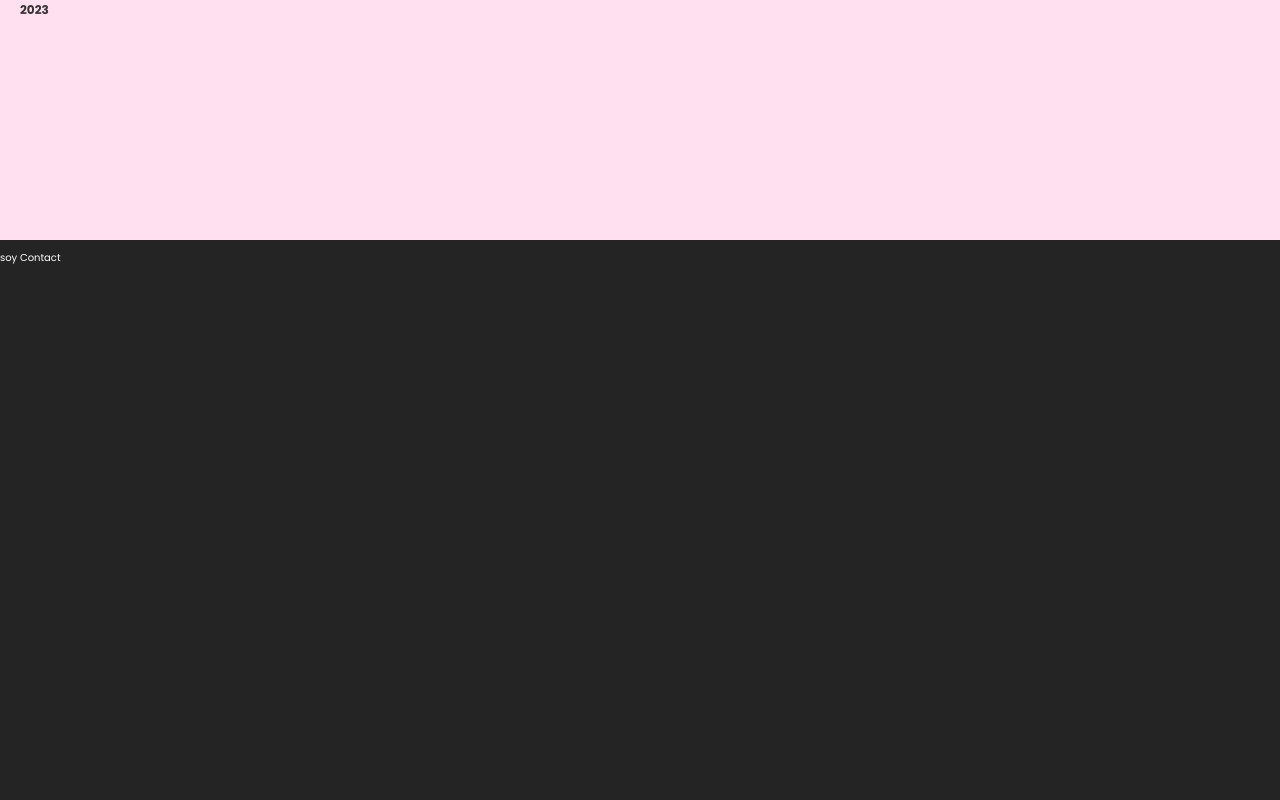
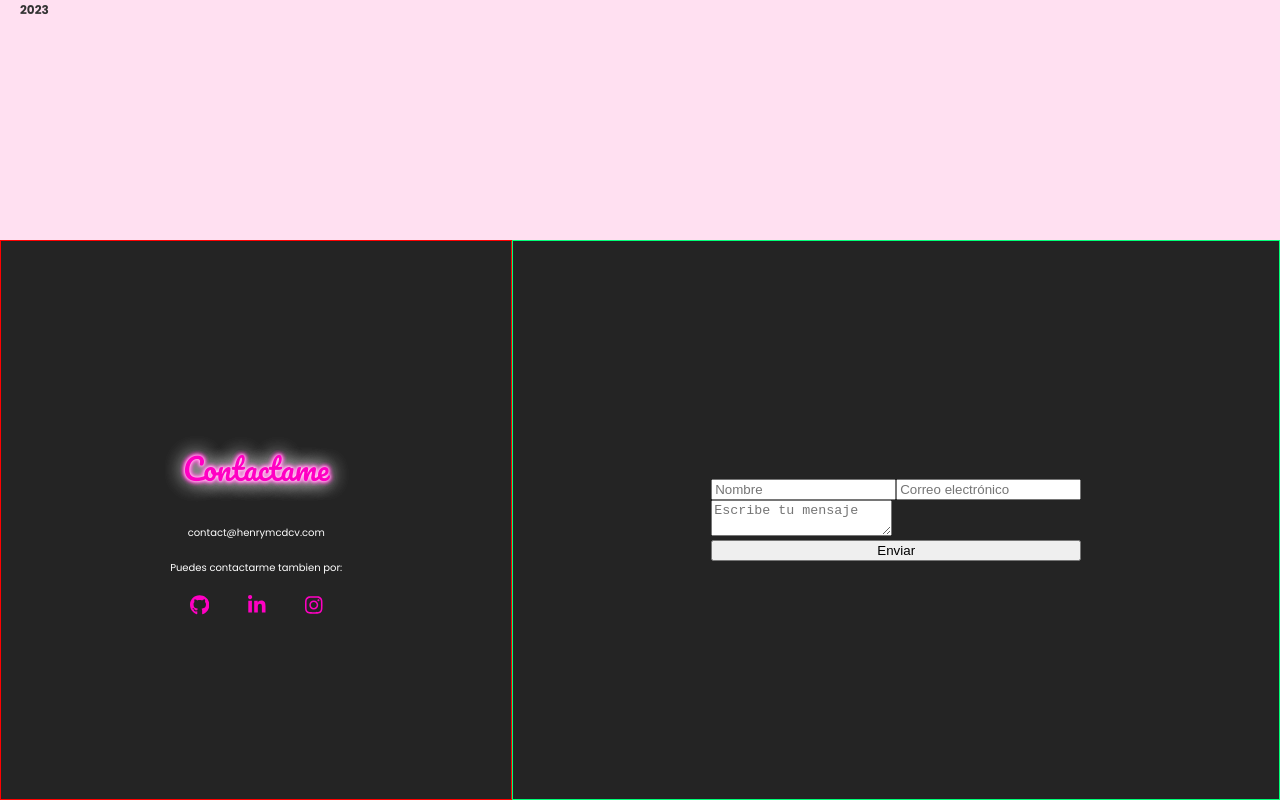
Before and after one commit to sarasegura/sara-segura-personal-portfolio, a React (Vite) app: page /#/ in a window 1280 px wide. Shown: the part 3200-4000 px from the top of the page. Before the commit the page ends 3475 px from the top, so only its background shows below. Built offline with nearby package versions, Linux system fonts and the light colour scheme.

Commit message:
se agreron estilos al componente contact.

```diff
--- a/src/components/Contact/Contact.css
+++ b/src/components/Contact/Contact.css
@@ -0,0 +1,80 @@
+.container-contact {
+  height: 70vh;
+  display: flex;
+}
+
+.wrapper-intro-contact {
+  border: 1px solid rgb(255, 0, 0);
+  display: flex;
+  flex-direction: column;
+  justify-content: center;
+  align-items: center;
+}
+
+.wrapper-form-contact {
+  border: 1px solid rgb(0, 255, 119);
+  display: flex;
+  flex-direction: column;
+  justify-content: center;
+  align-items: center;
+}
+
+.social-media-container-contactame {
+  display: flex;
+  justify-content: space-around;
+  margin-top: 20px;
+}
+
+.title-intro-contact {
+  color: rgb(255, 0, 195);
+  font-family: "Pacifico", cursive;
+  text-shadow: 0 0 3px #fff, 0 0 20px #fff, 0 0 20px #fff,
+    0 0 5px rgb(255, 0, 195), 0 0 5px rgb(255, 0, 195), 0 0 5px rgb(255, 0, 195),
+    0 0 5px rgb(255, 0, 195);
+  font-size: 3rem;
+}
+
+.social-icons-contactame {
+  fill: rgb(255, 0, 195);
+}
+
+.form-contact {
+  display: flex;
+  flex-direction: column;
+}
+@media (max-width: 767px) {
+  .container-contact {
+    flex-direction: column;
+    height: 120vh;
+  }
+  .wrapper-intro-contact {
+    width: 100%;
+    height: 50%;
+  }
+
+  .wrapper-form-contact {
+    width: 100%;
+    height: 50%;
+  }
+}
+
+@media (min-width: 768px) and (max-width: 1023px) {
+  .wrapper-intro-contact {
+    width: 40%;
+    margin-bottom: 40px;
+  }
+
+  .wrapper-form-contact {
+    width: 60%;
+  }
+}
+
+@media (min-width: 1024px) {
+  .wrapper-intro-contact {
+    width: 40%;
+  }
+
+  .wrapper-form-contact {
+    width: 60%;
+  }
+}
--- a/src/components/Contact/index.jsx
+++ b/src/components/Contact/index.jsx
@@ -2,7 +2,89 @@
 import "./Contact.css";
 
 function Contact({ id }) {
-  return <p id={id}>soy Contact</p>;
+  return (
+    <>
+      <div className="container-contact" id={id}>
+        <div className="wrapper-intro-contact">
+          <h2 className="title-intro-contact">Contactame</h2>
+          <p>contact@henrymcdcv.com</p>
+          <span>
+            <p>Puedes contactarme tambien por:</p>
+            <div className="social-media-container-contactame">
+              <a href="">
+                <svg
+                  xmlns="http://www.w3.org/2000/svg"
+                  className="social-icons-contactame"
+                  height="20px"
+                  viewBox="0 0 496 512"
+                >
+                  <path d="M165.9 397.4c0 2-2.3 3.6-5.2 3.6-3.3.3-5.6-1.3-5.6-3.6 0-2 2.3-3.6 5.2-3.6 3-.3 5.6 1.3 5.6 3.6zm-31.1-4.5c-.7 2 1.3 4.3 4.3 4.9 2.6 1 5.6 0 6.2-2s-1.3-4.3-4.3-5.2c-2.6-.7-5.5.3-6.2 2.3zm44.2-1.7c-2.9.7-4.9 2.6-4.6 4.9.3 2 2.9 3.3 5.9 2.6 2.9-.7 4.9-2.6 4.6-4.6-.3-1.9-3-3.2-5.9-2.9zM244.8 8C106.1 8 0 113.3 0 252c0 110.9 69.8 205.8 169.5 239.2 12.8 2.3 17.3-5.6 17.3-12.1 0-6.2-.3-40.4-.3-61.4 0 0-70 15-84.7-29.8 0 0-11.4-29.1-27.8-36.6 0 0-22.9-15.7 1.6-15.4 0 0 24.9 2 38.6 25.8 21.9 38.6 58.6 27.5 72.9 20.9 2.3-16 8.8-27.1 16-33.7-55.9-6.2-112.3-14.3-112.3-110.5 0-27.5 7.6-41.3 23.6-58.9-2.6-6.5-11.1-33.3 2.6-67.9 20.9-6.5 69 27 69 27 20-5.6 41.5-8.5 62.8-8.5s42.8 2.9 62.8 8.5c0 0 48.1-33.6 69-27 13.7 34.7 5.2 61.4 2.6 67.9 16 17.7 25.8 31.5 25.8 58.9 0 96.5-58.9 104.2-114.8 110.5 9.2 7.9 17 22.9 17 46.4 0 33.7-.3 75.4-.3 83.6 0 6.5 4.6 14.4 17.3 12.1C428.2 457.8 496 362.9 496 252 496 113.3 383.5 8 244.8 8zM97.2 352.9c-1.3 1-1 3.3.7 5.2 1.6 1.6 3.9 2.3 5.2 1 1.3-1 1-3.3-.7-5.2-1.6-1.6-3.9-2.3-5.2-1zm-10.8-8.1c-.7 1.3.3 2.9 2.3 3.9 1.6 1 3.6.7 4.3-.7.7-1.3-.3-2.9-2.3-3.9-2-.6-3.6-.3-4.3.7zm32.4 35.6c-1.6 1.3-1 4.3 1.3 6.2 2.3 2.3 5.2 2.6 6.5 1 1.3-1.3.7-4.3-1.3-6.2-2.2-2.3-5.2-2.6-6.5-1zm-11.4-14.7c-1.6 1-1.6 3.6 0 5.9 1.6 2.3 4.3 3.3 5.6 2.3 1.6-1.3 1.6-3.9 0-6.2-1.4-2.3-4-3.3-5.6-2z" />
+                </svg>
+              </a>
+              <a href="">
+                <svg
+                  xmlns="http://www.w3.org/2000/svg"
+                  viewBox="0 0 448 512"
+                  className="social-icons-contactame"
+                  height="20px"
+                >
+                  <path d="M100.28 448H7.4V148.9h92.88zM53.79 108.1C24.09 108.1 0 83.5 0 53.8a53.79 53.79 0 0 1 107.58 0c0 29.7-24.1 54.3-53.79 54.3zM447.9 448h-92.68V302.4c0-34.7-.7-79.2-48.29-79.2-48.29 0-55.69 37.7-55.69 76.7V448h-92.78V148.9h89.08v40.8h1.3c12.4-23.5 42.69-48.3 87.88-48.3 94 0 111.28 61.9 111.28 142.3V448z" />
+                </svg>
+              </a>
+              <a href="">
+                <svg
+                  xmlns="http://www.w3.org/2000/svg"
+                  viewBox="0 0 448 512"
+                  className="social-icons-contactame"
+                  height="20px"
+                >
+                  <path d="M224.1 141c-63.6 0-114.9 51.3-114.9 114.9s51.3 114.9 114.9 114.9S339 319.5 339 255.9 287.7 141 224.1 141zm0 189.6c-41.1 0-74.7-33.5-74.7-74.7s33.5-74.7 74.7-74.7 74.7 33.5 74.7 74.7-33.6 74.7-74.7 74.7zm146.4-194.3c0 14.9-12 26.8-26.8 26.8-14.9 0-26.8-12-26.8-26.8s12-26.8 26.8-26.8 26.8 12 26.8 26.8zm76.1 27.2c-1.7-35.9-9.9-67.7-36.2-93.9-26.2-26.2-58-34.4-93.9-36.2-37-2.1-147.9-2.1-184.9 0-35.8 1.7-67.6 9.9-93.9 36.1s-34.4 58-36.2 93.9c-2.1 37-2.1 147.9 0 184.9 1.7 35.9 9.9 67.7 36.2 93.9s58 34.4 93.9 36.2c37 2.1 147.9 2.1 184.9 0 35.9-1.7 67.7-9.9 93.9-36.2 26.2-26.2 34.4-58 36.2-93.9 2.1-37 2.1-147.8 0-184.8zM398.8 388c-7.8 19.6-22.9 34.7-42.6 42.6-29.5 11.7-99.5 9-132.1 9s-102.7 2.6-132.1-9c-19.6-7.8-34.7-22.9-42.6-42.6-11.7-29.5-9-99.5-9-132.1s-2.6-102.7 9-132.1c7.8-19.6 22.9-34.7 42.6-42.6 29.5-11.7 99.5-9 132.1-9s102.7-2.6 132.1 9c19.6 7.8 34.7 22.9 42.6 42.6 11.7 29.5 9 99.5 9 132.1s2.7 102.7-9 132.1z" />
+                </svg>
+              </a>
+            </div>
+          </span>
+        </div>
+        <div className="wrapper-form-contact">
+          <form
+            className="form-contact"
+            action="https://formspree.io/f/mnqkdepg"
+            method="POST"
+          >
+            <div className="container-form-name-email">
+              <label>
+                <input
+                  type="text"
+                  placeholder="Nombre"
+                  name="Nombre"
+                  required
+                />
+              </label>
+              <label>
+                <input
+                  type="email"
+                  name="Email"
+                  placeholder="Correo electrónico"
+                  required
+                />
+              </label>
+            </div>
+
+            <label>
+              <textarea
+                placeholder="Escribe tu mensaje"
+                name="Mensaje"
+                required
+              ></textarea>
+            </label>
+
+            <button value="Enviar" type="submit">
+              Enviar
+            </button>
+          </form>
+        </div>
+      </div>
+    </>
+  );
 }
 
 export default Contact;
```
